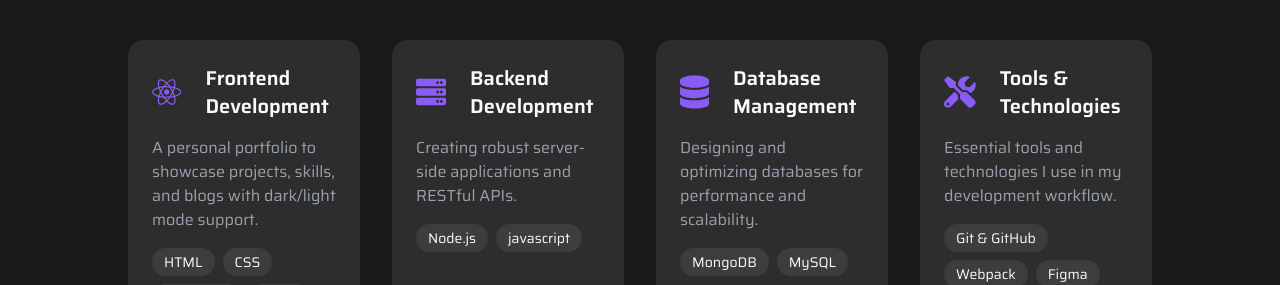
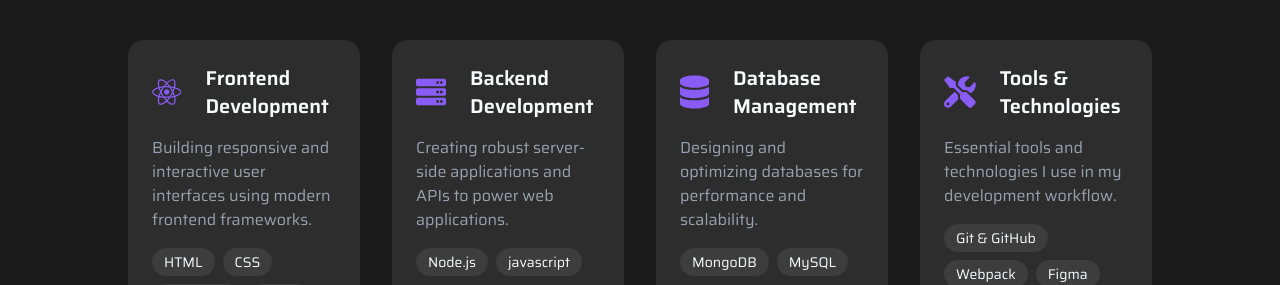
Before and after one commit to shubhranil1/Shubhranil_Portfolio, a React (Vite) app: page / in a window 1280 px wide. Shown: the part 2160-2445 px from the top of the page. Built offline with nearby package versions, Linux system fonts and the light colour scheme; the HTML template or start-up script is replaced by a standard one.

Commit message:
Update skill descriptions for clarity and consistency

```diff
--- a/src/assets/assets.js
+++ b/src/assets/assets.js
@@ -43,13 +43,13 @@ export const skills = [
   {
     title: 'Frontend Development',
     icon: FaReact,
-    description: "A personal portfolio to showcase projects, skills, and blogs with dark/light mode support.",
+    description: "Building responsive and interactive user interfaces using modern frontend frameworks.",
     tags: ['HTML', 'CSS', 'JavaScript', 'React']
   },
   {
     title: 'Backend Development',
     icon: FaServer,
-    description: 'Creating robust server-side applications and RESTful APIs.',
+    description: 'Creating robust server-side applications and APIs to power web applications.',
     tags: ['Node.js', 'javascript']
   },
   {
```
